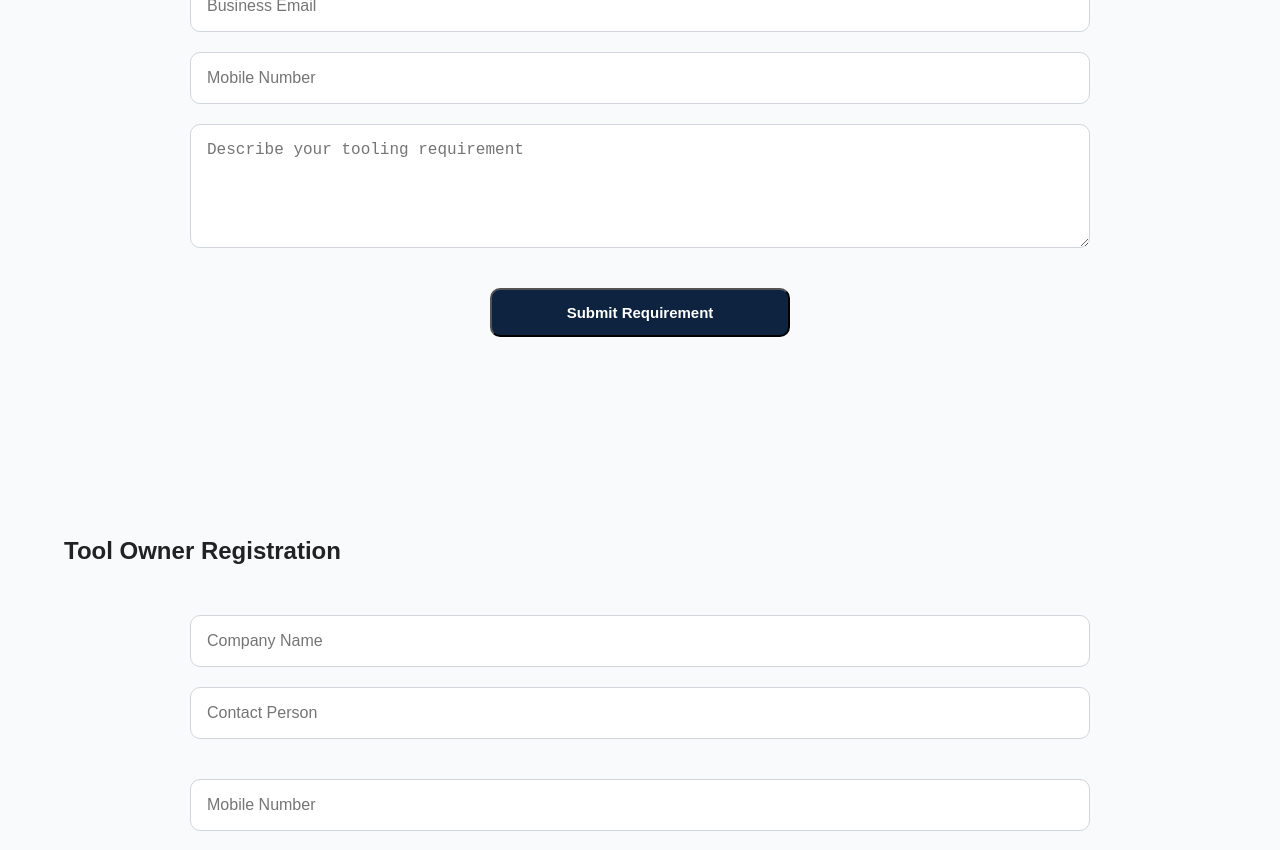
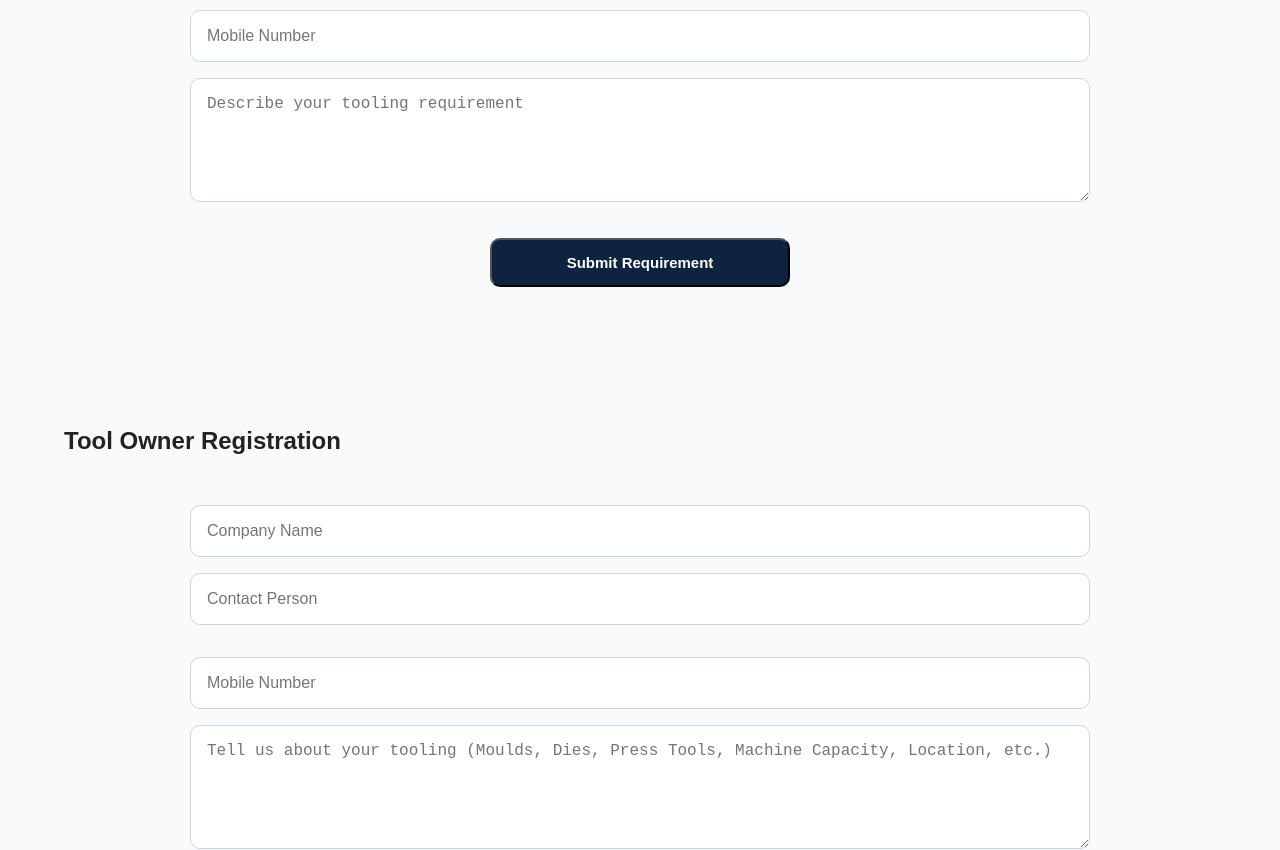
Before and after one commit to mohitshrma92-bot/takshaya-website, a React (Vite) app: page / in a window 1280 px wide. Shown: the part 4380-5230 px from the top of the page. Built offline with nearby package versions, Linux system fonts and the light colour scheme.

Commit message:
Takshaya MVP Launch

```diff
--- a/src/components/ManufacturerForm.jsx
+++ b/src/components/ManufacturerForm.jsx
@@ -1,6 +1,6 @@
 export default function ManufacturerForm() {
   return (
-    <section className="form-section">
+    <section id="manufacturer" className="form-section">
       <div className="container">
         <h2>Manufacturer / Brand Enquiry</h2>
 
--- a/src/components/ToolOwnerForm.jsx
+++ b/src/components/ToolOwnerForm.jsx
@@ -1,6 +1,6 @@
 export default function ToolOwnerForm() {
   return (
-    <section className="form-section">
+    <section id="toolowner" className="form-section">
       <div className="container">
         <h2>Tool Owner Registration</h2>
 
--- a/src/styles.css
+++ b/src/styles.css
@@ -690,7 +690,7 @@ gap:18px;
     =========================== */
 
     .form-section{
-        padding:100px 0;
+        padding:70px 0;
         background:#F8FAFC;
     }
 
@@ -698,7 +698,7 @@ gap:18px;
         max-width:900px;
         margin:50px auto 0;
         display:grid;
-        gap:20px;
+        gap:16px;
     }
 
     .lead-form input,
@@ -707,7 +707,8 @@ gap:18px;
         width:100%;
         padding:16px;
         border-radius:10px;
-        border:1px solid #D1D5DB;
+        border:1px solid #CBD5E1;
+        background:#fff;
         font-size:16px;
         outline:none;
         transition:.3s;
@@ -849,11 +850,9 @@ section p{
 @media (max-width:768px){
 
 .hero{
-    background-size:cover;
-    background-position:center;
     background:#0E2340;
     min-height:auto;
-    padding:60px 20px;
+    padding:70px 20px;
 }
 
 .hero h1{
```
